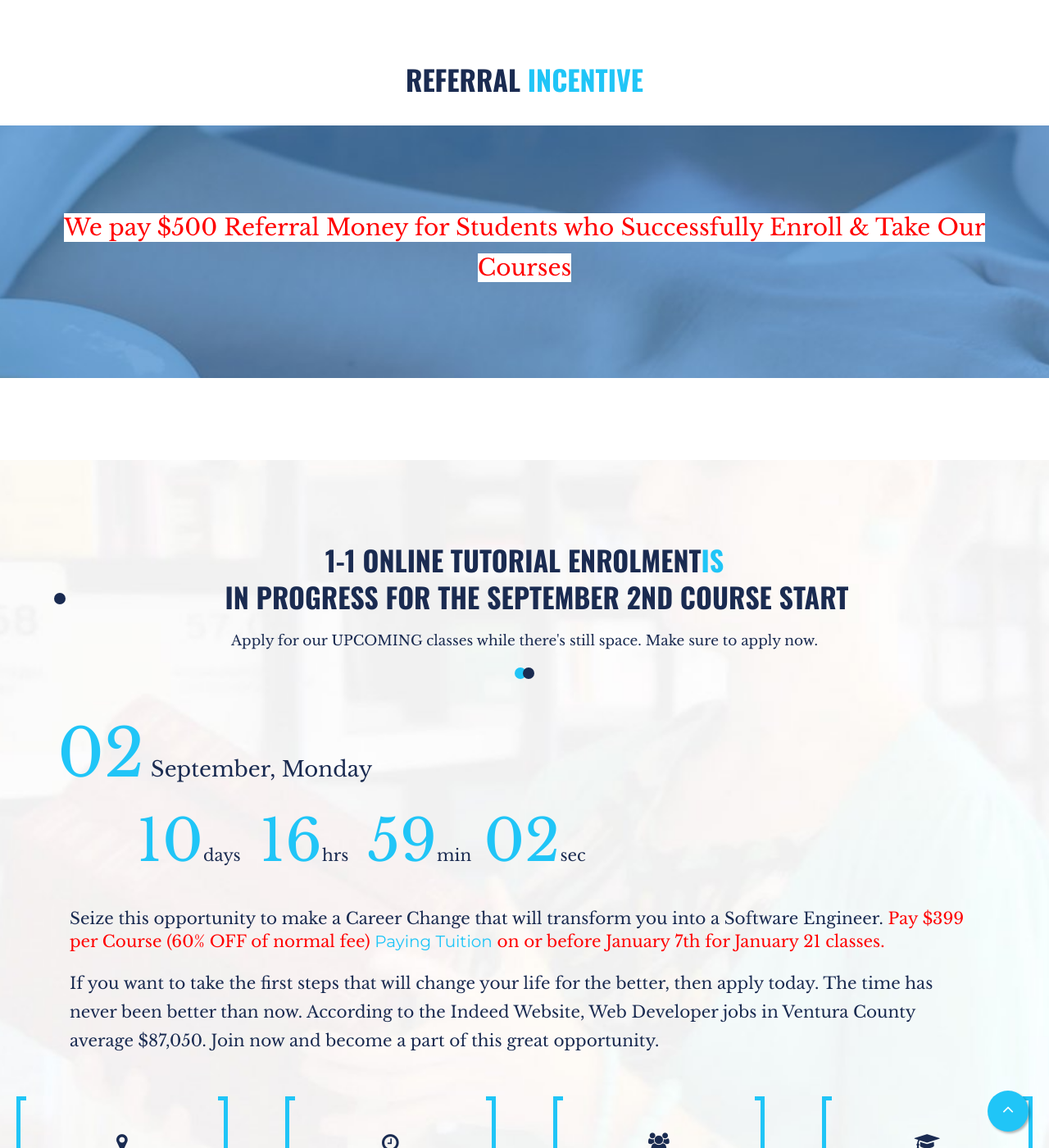
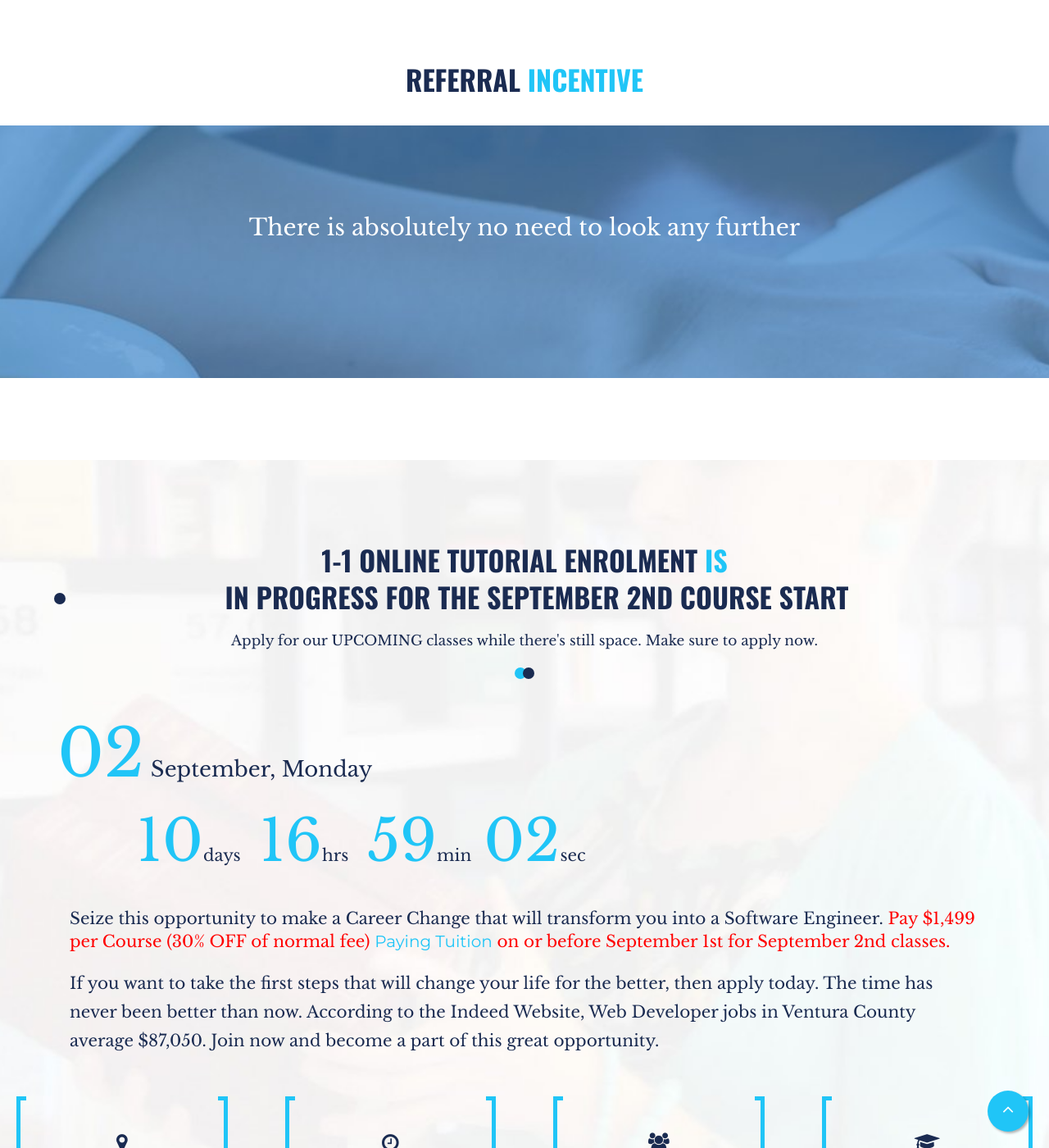
Before and after one commit to pfuzane1/Coastal-Coding, a Jekyll site: the page built from index.html, in a window 1280 px wide and 1400 px high, scrolled down 3314 px. Shown: the whole window at 82% size. Built offline with Jekyll 4.4.1, drawn with Linux system fonts in a browser that asks for light colours.

Commit message:
Price change

```diff
--- a/index.html
+++ b/index.html
@@ -286,7 +286,7 @@ layout: default
     <div class="clearfix"></div>
     <div class="event pt-100 pb-100" data-parallax="scroll" data-image-src="images/event-background.jpg">
         <div class="container">
-            <h2 class="heading text-center">1-1 Online TuTorial Enrolment<span class="color2">Is</span>
+            <h2 class="heading text-center">1-1 Online TuTorial Enrolment <span class="color2">Is</span>
             <ul>
             	<li>In Progress for the September 2nd Course Start</li>
             	<!-- <li>April 27th for the May 14th Course Start</li> -->
@@ -313,7 +313,8 @@ layout: default
                 <div class="col-sm-12 mt-20">
                     <div class="event-details">
                    	    <p class="lead">Seize this opportunity to make a Career Change that will transform you into a Software Engineer.
-               			 <span class="savemoney">Pay $399 per Course (60% OFF of normal fee) <a href="admission-process.html">Paying Tuition</a> on or before January 7th for January 21 classes.</span></p>
+               			 <span class="savemoney">Pay $1,499 per Course (30% OFF of normal fee) <a href="admission-process.html">Paying Tuition</a>
+               			 on or before September 1st for September 2nd classes.</span></p>
                         <p>If you want to take the first steps that will change your life for the better, then apply today. The time has never been better than now.
                         According to the Indeed Website, Web Developer jobs in Ventura County average $87,050.
                         Join now and become a part of this great opportunity.</p>
```
